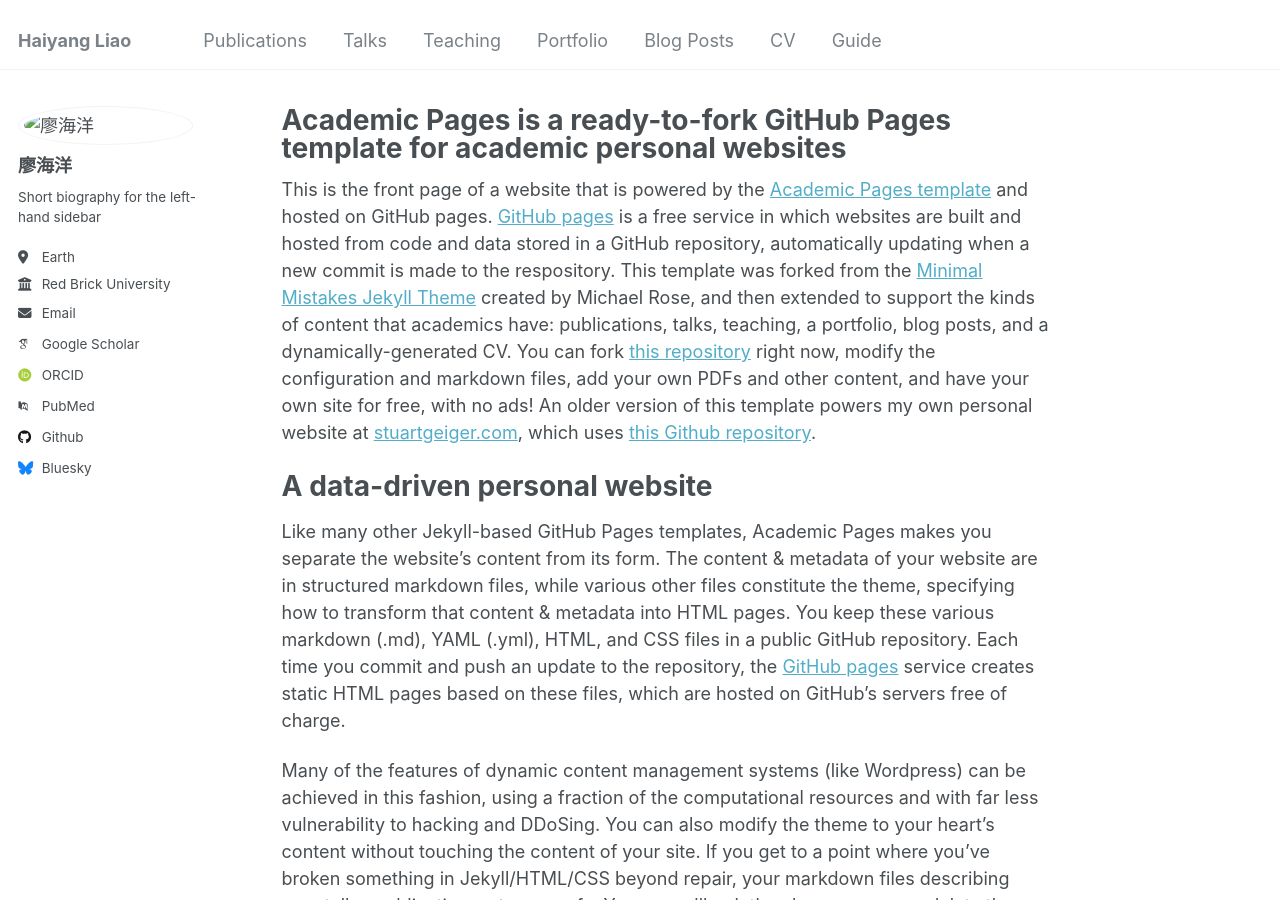
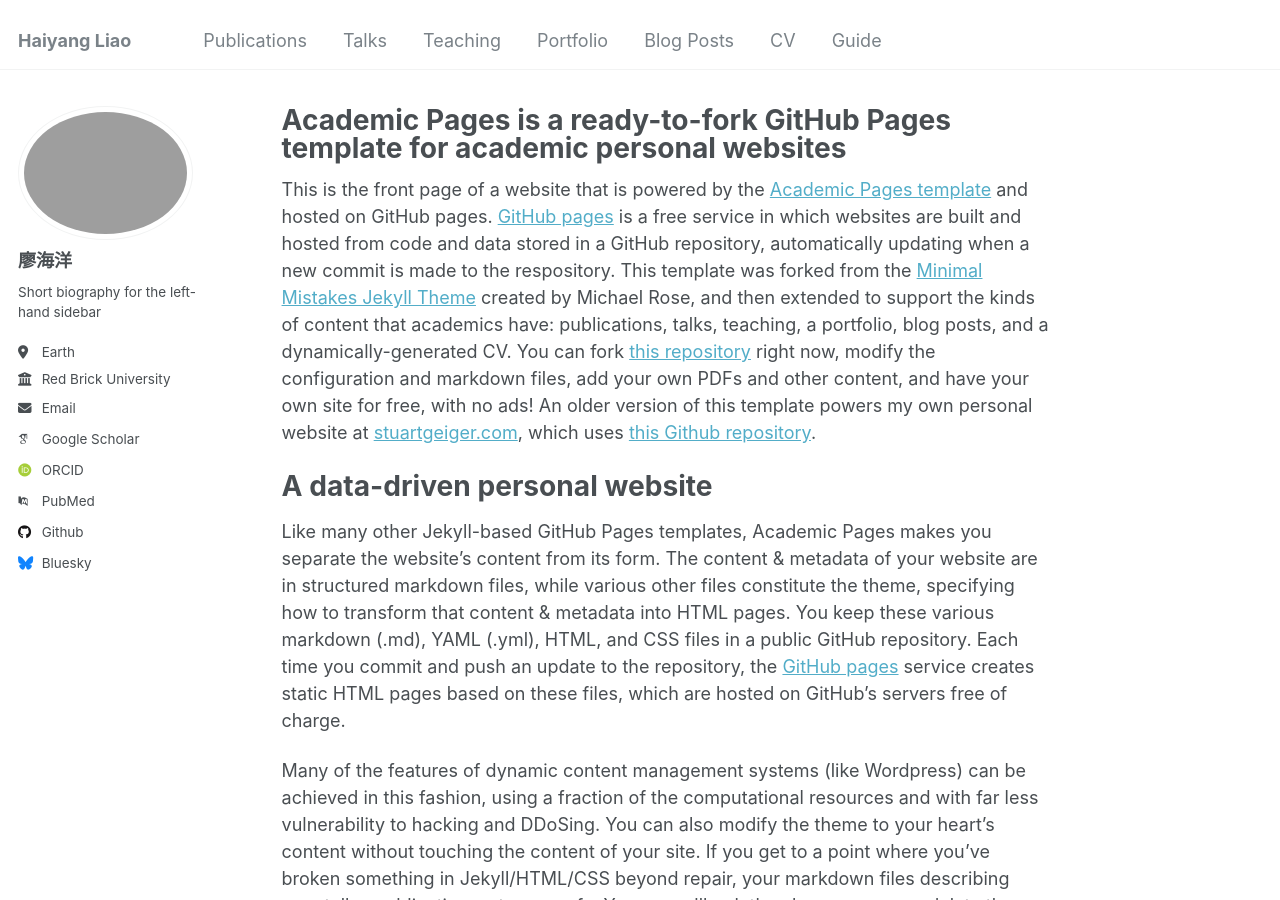
Before and after one commit to Whynot-cell/Whynot-cell.github.io, a Jekyll site: the page built from _pages/about.md, in a window 1280 px wide and 900 px high. Built offline with Jekyll 4.4.1, drawn with Linux system fonts in a browser that asks for light colours; some web fonts are replaced.

Commit message:
Update _config.yml

```diff
--- a/_config.yml
+++ b/_config.yml
@@ -21,7 +21,7 @@
 #               Additional customization can be done by editing /_includes/author-profile.html
 author:
   # Biographic information
-  avatar           : "/images/profile.png"
+  avatar           : ""
   name             : "廖海洋"
   pronouns         : # example: "she/her"
   bio              : "Short biography for the left-hand sidebar"
```
